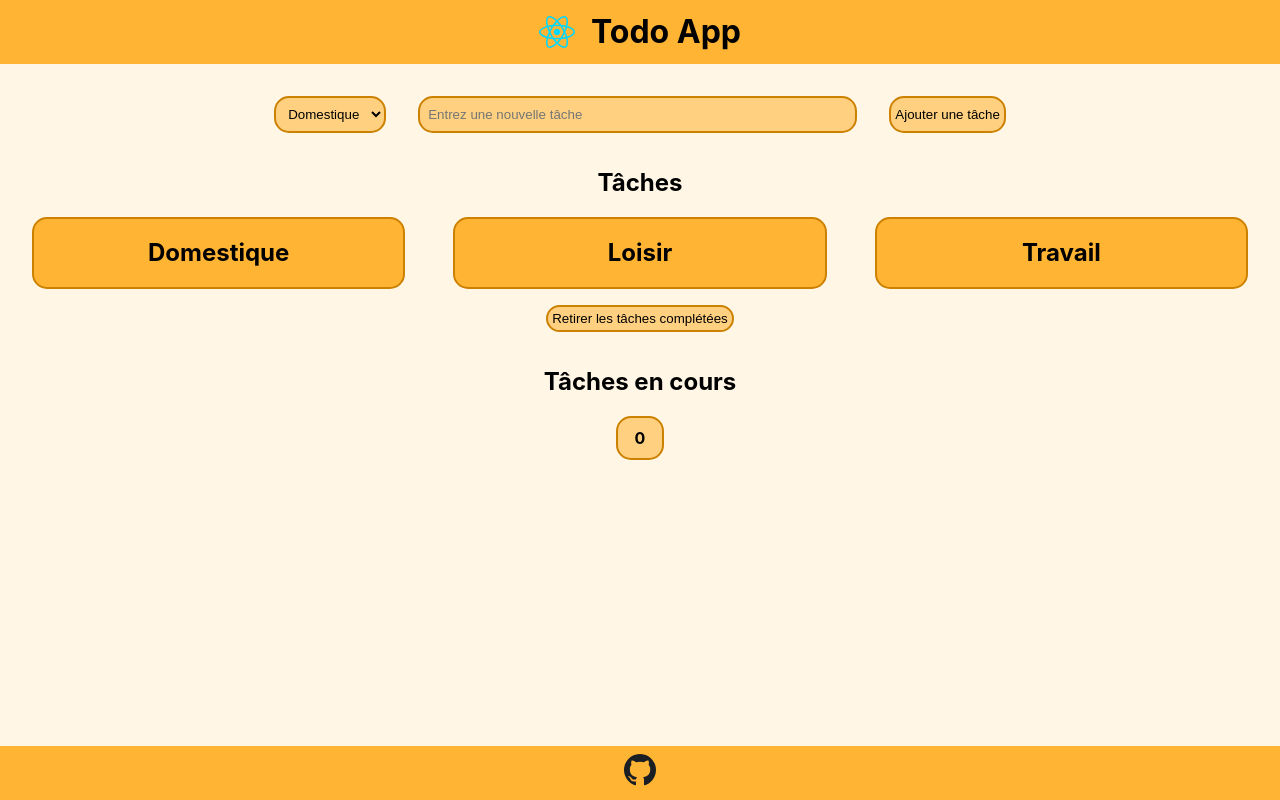
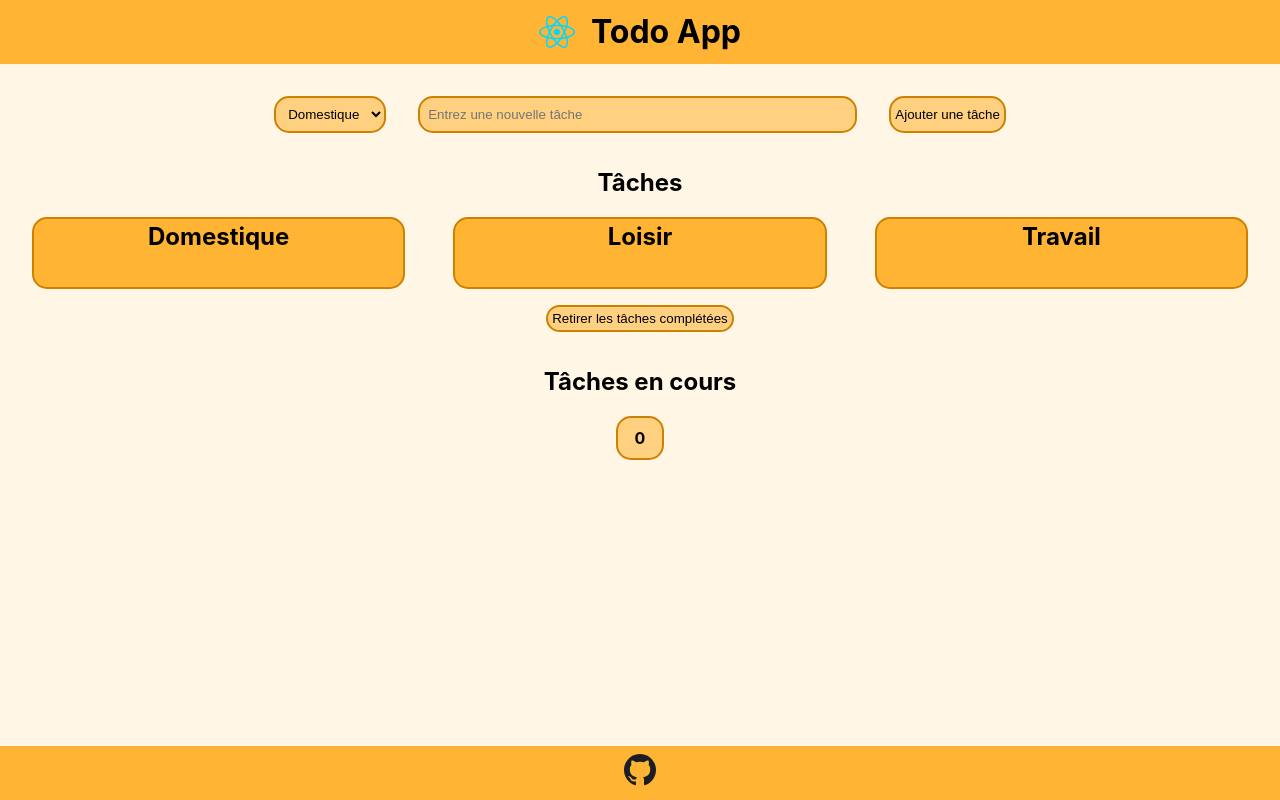
Before and after one commit to pehnny/todo-app, a React (Vite) app: page / in a window 1280 px wide. Built offline with nearby package versions, Linux system fonts and the light colour scheme.

Commit message:
Added y-overflow support for task lists

```diff
--- a/src/Todo.css
+++ b/src/Todo.css
@@ -88,28 +88,26 @@ body {
                 grid-row-gap: 1rem;
                 grid-column-gap: 3rem;
                 justify-items: center;
+                height: fit-content;
                 width: 100%;
-                height: fit-content;
 
-                ul {
-                    list-style: none;
-                    display: grid;
-                    grid-template-columns: subgrid;
+                article {
+                    width: 100%;
                     background-color: light-dark(var(--light-secondary-bg-color), var(--dark-secondary-bg-color));
                     border: var(--border);
                     border-radius: var(--border-radius);
-                    padding: 1rem;
-                    max-height: 50vh;
-                    overflow-y: scroll;
 
-                    article {
+                    h2 {
+                        text-align: center;
+                    }
+
+                    ul {
+                        list-style: none;
                         display: grid;
-                        grid-auto-flow: row;
-                        height: fit-content;
-
-                        h2 {
-                            justify-self: center;
-                        }
+                        grid-template-columns: subgrid;
+                        padding: 1rem;
+                        max-height: 33vh;
+                        overflow-y: scroll;
 
                         li {
                             display: grid;
--- a/src/components/TodoList.tsx
+++ b/src/components/TodoList.tsx
@@ -13,10 +13,10 @@ export function TodoList({taskList, handleUpdateTask, handleDeleteTask, handleDe
             <section className="task-list-type"
                      style={{gridTemplateColumns: `repeat(${Object.values(TaskType).length}, 1fr)`}}>
                 {Object.values(TaskType).map((taskType: TaskType) => (
-                    <ul key={taskType}
-                        className={`task-list-type-${taskType}`}>
-                        <article className={`task-list-type-${taskType}-container`}>
-                            <h2 className={`task-list-type-${taskType}-title`}>{taskType}</h2>
+                    <article className={`task-list-type-${taskType}-container`}>
+                        <h2 className={`task-list-type-${taskType}-title`}>{taskType}</h2>
+                        <ul key={taskType}
+                            className={`task-list-type-${taskType}`}>
                             {taskList
                                 .filter((task: Task) => (task.type === taskType))
                                 .map((task: Task) => (
@@ -38,8 +38,8 @@ export function TodoList({taskList, handleUpdateTask, handleDeleteTask, handleDe
                                     </li>
                                 ))
                             }
-                        </article>
-                    </ul>
+                        </ul>
+                    </article>
                 ))}
             </section>
             <button onClick={handleDeleteDoneTasks}>Retirer les tâches complétées</button>
```
